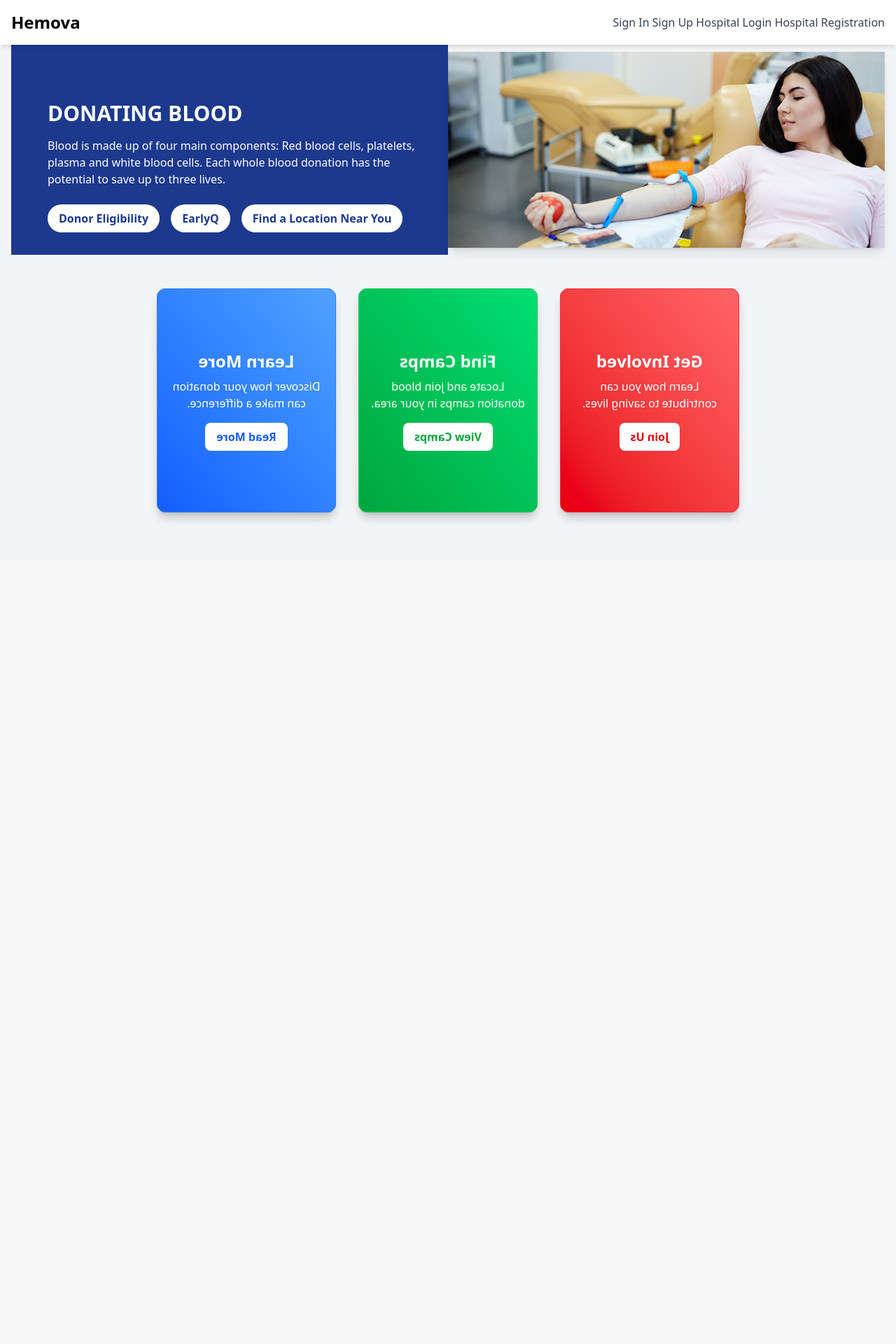
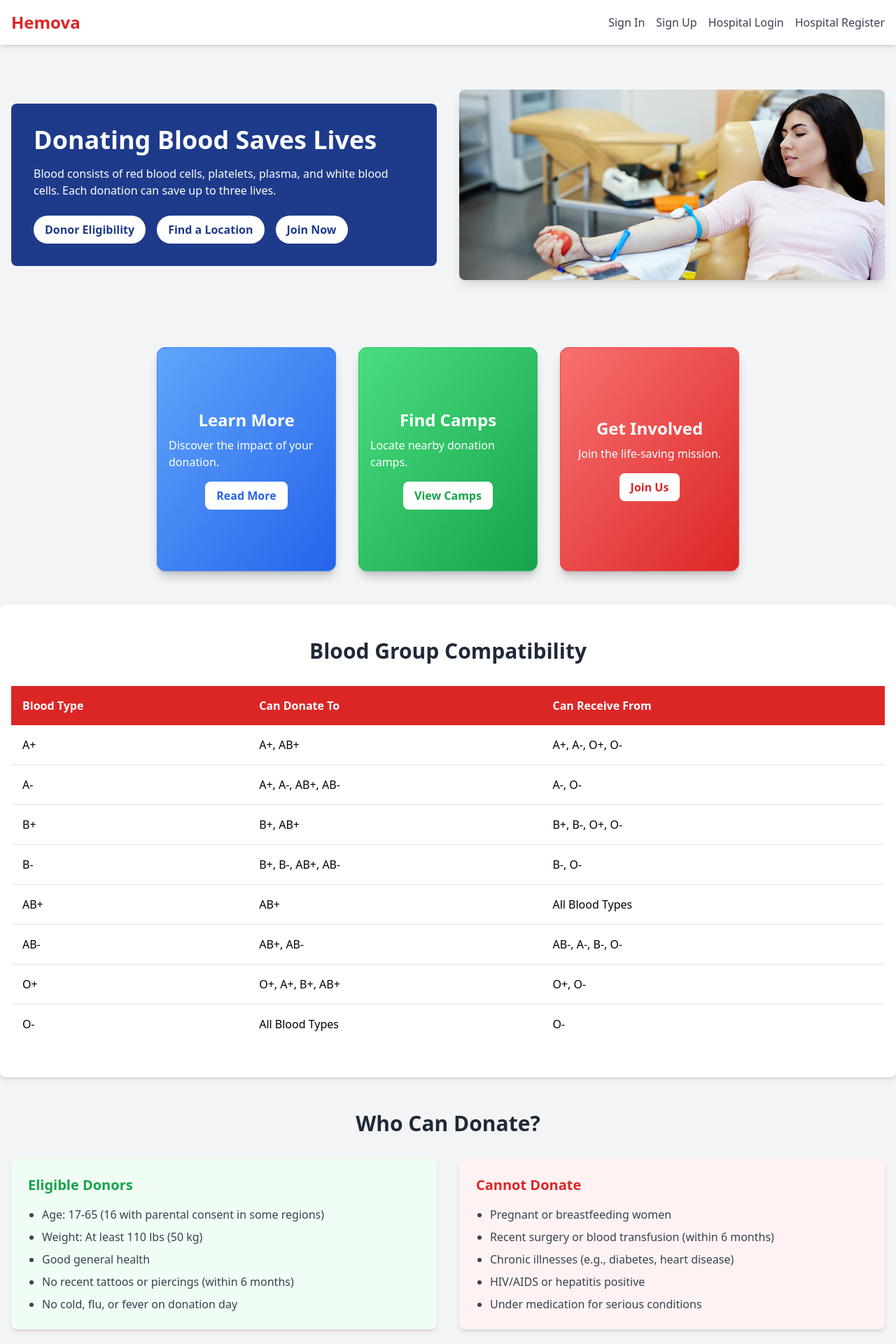
Before and after one commit to sahusateesh8737/Hemova, a PHP site: page / in a window 1280 px wide. Shown: the top 1920 px of the page at 70% size. Before the commit the page ends 746 px from the top, so only its background shows below. Run offline with PHP 8.4, Linux system fonts and the light colour scheme; style sheets or scripts are compiled from the project's sources; some libraries are stand-ins or nearby versions.

Commit message:
major changes in home page

```diff
--- a/index.php
+++ b/index.php
@@ -12,111 +12,224 @@ $isHospitalLoggedIn = isset($_SESSION['hospital_id']);
     <meta charset="UTF-8">
     <meta name="viewport" content="width=device-width, initial-scale=1.0">
     <title>Home - Hemova</title>
-    <link rel="stylesheet" href="./src/output.css">
+    <script src="https://cdn.tailwindcss.com"></script>
+    <link rel="stylesheet" href="https://cdnjs.cloudflare.com/ajax/libs/font-awesome/6.4.0/css/all.min.css">
 </head>
-<body class="font-sans bg-gray-100">
+<body class="font-sans antialiased bg-gray-100">
     <!-- Navigation Bar -->
-    <nav class="bg-white shadow-md fixed top-0 left-0 w-full z-50">
-        <div class="container mx-auto p-4 flex justify-between items-center">
-            <a href="index.php" class="text-2xl font-bold">Hemova</a>
-            <div>
+    <nav class="fixed top-0 left-0 z-50 w-full bg-white shadow-md">
+        <div class="container flex items-center justify-between p-4 mx-auto">
+            <a href="index.php" class="text-2xl font-bold text-red-600">Hemova</a>
+            <div class="flex items-center space-x-4">
                 <?php if ($isLoggedIn): ?>
-                    <a href="profile.php" class="text-gray-700 hover:text-gray-900 mx-2">Profile</a>
-                    <a href="check_blood_availability.php" class="text-gray-700 hover:text-gray-900 mx-2">Check Blood Availability</a>
-                    <a href="view_camps.php" class="text-gray-700 hover:text-gray-900 mx-2">View Camps</a>
-                    <a href="about.php" class="text-gray-700 hover:text-gray-900 mx-2">About</a>
-                    <a href="logout.php" class="bg-red-600 text-white px-4 py-2 rounded hover:bg-red-700">Logout</a>
+                    <a href="profile.php" class="text-gray-700 transition hover:text-red-600">Profile</a>
+                    <a href="check_blood_availability.php" class="text-gray-700 transition hover:text-red-600">Check Blood</a>
+                    <a href="view_camps.php" class="text-gray-700 transition hover:text-red-600">View Camps</a>
+                    <a href="about.php" class="text-gray-700 transition hover:text-red-600">About</a>
+                    <a href="logout.php" class="px-4 py-2 text-white transition bg-red-600 rounded hover:bg-red-700">Logout</a>
                 <?php elseif ($isHospitalLoggedIn): ?>
-                    <a href="managecamps.php" class="text-gray-700 transition duration-300 hover:text-red-600">Manage Camps</a>
-                    <a href="logout.php" class="px-4 py-2 text-white transition duration-300 bg-red-600 rounded hover:bg-red-700">Logout</a>
+                    <a href="managecamps.php" class="text-gray-700 transition hover:text-red-600">Manage Camps</a>
+                    <a href="logout.php" class="px-4 py-2 text-white transition bg-red-600 rounded hover:bg-red-700">Logout</a>
                 <?php else: ?>
-                    <a href="signin.php" class="text-gray-700 transition duration-300 hover:text-red-600">Sign In</a>
-                    <a href="signup.php" class="text-gray-700 transition duration-300 hover:text-red-600">Sign Up</a>
-                    <a href="hospitalLogin.html" class="text-gray-700 transition duration-300 hover:text-red-600">Hospital Login</a>
-                    <a href="hospitalRegister.html" class="text-gray-700 transition duration-300 hover:text-red-600">Hospital Registration</a>
+                    <a href="signin.php" class="text-gray-700 transition hover:text-red-600">Sign In</a>
+                    <a href="signup.php" class="text-gray-700 transition hover:text-red-600">Sign Up</a>
+                    <a href="hospitalLogin.html" class="text-gray-700 transition hover:text-red-600">Hospital Login</a>
+                    <a href="hospitalRegister.html" class="text-gray-700 transition hover:text-red-600">Hospital Register</a>
                 <?php endif; ?>
             </div>
         </div>
     </nav>
 
-    <div class="container mx-auto p-4 mt-12">
-        <div class="grid grid-cols-1 md:grid-cols-2 ">
-
-            <div class="bg-blue-900 text-white p-8 ">
-                <h2 class="text-3xl font-bold mb-4 mt-12 ml-5">DONATING BLOOD</h2>
-                <p class="mb-6 ml-5">Blood is made up of four main components: Red blood cells, platelets, plasma and white blood cells. Each whole blood donation has the potential to save up to three lives.</p>
-                <div class="flex flex-wrap gap-4 ml-5">
-                    <button class="bg-white text-blue-900 py-2 px-4 rounded-full font-semibold">Donor Eligibility</button>
-                    <button class="bg-white text-blue-900 py-2 px-4 rounded-full font-semibold">EarlyQ</button>
-                    <button class="bg-white text-blue-900 py-2 px-4 rounded-full font-semibold">Find a Location Near You</button>
+    <!-- Hero Section -->
+    <section class="container px-4 py-12 mx-auto mt-20">
+        <div class="grid items-center grid-cols-1 gap-8 md:grid-cols-2">
+            <div class="p-8 text-white bg-blue-900 rounded-lg">
+                <h2 class="mb-4 text-3xl font-bold md:text-4xl">Donating Blood Saves Lives</h2>
+                <p class="mb-6">Blood consists of red blood cells, platelets, plasma, and white blood cells. Each donation can save up to three lives.</p>
+                <div class="flex flex-wrap gap-4">
+                    <a href="#eligibility" class="px-4 py-2 font-semibold text-blue-900 transition bg-white rounded-full hover:bg-gray-100">Donor Eligibility</a>
+                    <a href="#locations" class="px-4 py-2 font-semibold text-blue-900 transition bg-white rounded-full hover:bg-gray-100">Find a Location</a>
+                    <a href="#signup" class="px-4 py-2 font-semibold text-blue-900 transition bg-white rounded-full hover:bg-gray-100">Join Now</a>
                 </div>
             </div>
-
-            <div class="flex items-center justify-center">
-                <img src="homeimg.jpg" alt="Blood Donor" class="shadow-lg max-w-full h-auto">
+            <div class="flex justify-center">
+                <img src="homeimg.jpg" alt="Blood Donor" class="h-auto max-w-full rounded-lg shadow-lg">
             </div>
         </div>
-    </div>
-    <div class="flex flex-wrap justify-center gap-8 mt-8">
-        <!-- Flip Card 1 -->
-        <div class="flip-card w-64 h-80 bg-transparent perspective-1000">
-            <div class="flip-card-inner relative w-full h-full text-center transition-transform duration-700 ease-in-out transform-style-preserve-3d hover:rotate-y-180">
-                <!-- Front Side -->
-                <div class="flip-card-front absolute w-full h-full flex flex-col justify-center items-center shadow-lg border border-blue-500 rounded-xl bg-gradient-to-br from-blue-100 to-blue-300">
-                    <div class="text-4xl text-blue-600 mb-4">
-                        <i class="fas fa-hand-holding-heart"></i> <!-- Example FontAwesome Icon -->
+    </section>
+
+    <!-- Flip Cards Section -->
+    <section class="container px-4 py-12 mx-auto">
+        <div class="flex flex-wrap justify-center gap-8">
+            <div class="w-full sm:w-64 h-80 perspective-1000">
+                <div class="relative w-full h-full transition-transform duration-700 ease-in-out transform-style-preserve-3d hover:rotate-y-180">
+                    <div class="absolute flex flex-col items-center justify-center w-full h-full border border-blue-500 shadow-lg bg-gradient-to-br from-blue-100 to-blue-300 rounded-xl backface-hidden">
+                        <i class="mb-4 text-4xl text-blue-600 fas fa-hand-holding-heart"></i>
+                        <p class="text-2xl font-bold text-blue-600">Donate Blood</p>
+                        <p class="px-4 mt-2 text-gray-700">Be a hero by donating blood.</p>
                     </div>
-                    <p class="title text-blue-600 text-2xl font-bold">Donate Blood</p>
-                    <p class="text-gray-700 mt-2 px-4">Be a hero by donating blood and saving lives.</p>
+                    <div class="absolute flex flex-col items-center justify-center w-full h-full border border-blue-500 shadow-lg bg-gradient-to-br from-blue-400 to-blue-600 rounded-xl backface-hidden rotate-y-180">
+                        <p class="text-2xl font-bold text-white">Learn More</p>
+                        <p class="px-4 mt-2 text-white">Discover the impact of your donation.</p>
+                        <button class="px-4 py-2 mt-4 font-semibold text-blue-600 bg-white rounded-lg hover:bg-gray-100">Read More</button>
+                    </div>
                 </div>
-                <!-- Back Side -->
-                <div class="flip-card-back absolute w-full h-full flex flex-col justify-center items-center shadow-lg border border-blue-500 rounded-xl bg-gradient-to-br from-blue-400 to-blue-600 rotate-y-180">
-                    <p class="title text-white text-2xl font-bold">Learn More</p>
-                    <p class="text-white mt-2 px-4">Discover how your donation can make a difference.</p>
-                    <button class="mt-4 bg-white text-blue-600 px-4 py-2 rounded-lg font-semibold hover:bg-gray-100">Read More</button>
+            </div>
+            <div class="w-full sm:w-64 h-80 perspective-1000">
+                <div class="relative w-full h-full transition-transform duration-700 ease-in-out transform-style-preserve-3d hover:rotate-y-180">
+                    <div class="absolute flex flex-col items-center justify-center w-full h-full border border-green-500 shadow-lg bg-gradient-to-br from-green-100 to-green-300 rounded-xl backface-hidden">
+                        <i class="mb-4 text-4xl text-green-600 fas fa-users"></i>
+                        <p class="text-2xl font-bold text-green-600">Join a Camp</p>
+                        <p class="px-4 mt-2 text-gray-700">Participate in local camps.</p>
+                    </div>
+                    <div class="absolute flex flex-col items-center justify-center w-full h-full border border-green-500 shadow-lg bg-gradient-to-br from-green-400 to-green-600 rounded-xl backface-hidden rotate-y-180">
+                        <p class="text-2xl font-bold text-white">Find Camps</p>
+                        <p class="px-4 mt-2 text-white">Locate nearby donation camps.</p>
+                        <button class="px-4 py-2 mt-4 font-semibold text-green-600 bg-white rounded-lg hover:bg-gray-100">View Camps</button>
+                    </div>
+                </div>
+            </div>
+            <div class="w-full sm:w-64 h-80 perspective-1000">
+                <div class="relative w-full h-full transition-transform duration-700 ease-in-out transform-style-preserve-3d hover:rotate-y-180">
+                    <div class="absolute flex flex-col items-center justify-center w-full h-full border border-red-500 shadow-lg bg-gradient-to-br from-red-100 to-red-300 rounded-xl backface-hidden">
+                        <i class="mb-4 text-4xl text-red-600 fas fa-heartbeat"></i>
+                        <p class="text-2xl font-bold text-red-600">Save Lives</p>
+                        <p class="px-4 mt-2 text-gray-700">One donation, three lives saved.</p>
+                    </div>
+                    <div class="absolute flex flex-col items-center justify-center w-full h-full border border-red-500 shadow-lg bg-gradient-to-br from-red-400 to-red-600 rounded-xl backface-hidden rotate-y-180">
+                        <p class="text-2xl font-bold text-white">Get Involved</p>
+                        <p class="px-4 mt-2 text-white">Join the life-saving mission.</p>
+                        <button class="px-4 py-2 mt-4 font-semibold text-red-600 bg-white rounded-lg hover:bg-gray-100">Join Us</button>
+                    </div>
                 </div>
             </div>
         </div>
+    </section>
 
-        <!-- Flip Card 2 -->
-        <div class="flip-card w-64 h-80 bg-transparent perspective-1000">
-            <div class="flip-card-inner relative w-full h-full text-center transition-transform duration-700 ease-in-out transform-style-preserve-3d hover:rotate-y-180">
-                <!-- Front Side -->
-                <div class="flip-card-front absolute w-full h-full flex flex-col justify-center items-center shadow-lg border border-green-500 rounded-xl bg-gradient-to-br from-green-100 to-green-300">
-                    <div class="text-4xl text-green-600 mb-4">
-                        <i class="fas fa-users"></i> <!-- Example FontAwesome Icon -->
-                    </div>
-                    <p class="title text-green-600 text-2xl font-bold">Join a Camp</p>
-                    <p class="text-gray-700 mt-2 px-4">Participate in blood donation camps near you.</p>
-                </div>
-                <!-- Back Side -->
-                <div class="flip-card-back absolute w-full h-full flex flex-col justify-center items-center shadow-lg border border-green-500 rounded-xl bg-gradient-to-br from-green-400 to-green-600 rotate-y-180">
-                    <p class="title text-white text-2xl font-bold">Find Camps</p>
-                    <p class="text-white mt-2 px-4">Locate and join blood donation camps in your area.</p>
-                    <button class="mt-4 bg-white text-green-600 px-4 py-2 rounded-lg font-semibold hover:bg-gray-100">View Camps</button>
-                </div>
+    <!-- Blood Group Compatibility Section -->
+    <section id="eligibility" class="container px-4 py-12 mx-auto bg-white rounded-lg shadow-md">
+        <h2 class="mb-8 text-3xl font-bold text-center text-gray-800">Blood Group Compatibility</h2>
+        <div class="overflow-x-auto">
+            <table class="w-full text-left border-collapse">
+                <thead>
+                    <tr class="text-white bg-red-600">
+                        <th class="p-4">Blood Type</th>
+                        <th class="p-4">Can Donate To</th>
+                        <th class="p-4">Can Receive From</th>
+                    </tr>
+                </thead>
+                <tbody>
+                    <tr class="border-b">
+                        <td class="p-4">A+</td>
+                        <td class="p-4">A+, AB+</td>
+                        <td class="p-4">A+, A-, O+, O-</td>
+                    </tr>
+                    <tr class="border-b">
+                        <td class="p-4">A-</td>
+                        <td class="p-4">A+, A-, AB+, AB-</td>
+                        <td class="p-4">A-, O-</td>
+                    </tr>
+                    <tr class="border-b">
+                        <td class="p-4">B+</td>
+                        <td class="p-4">B+, AB+</td>
+                        <td class="p-4">B+, B-, O+, O-</td>
+                    </tr>
+                    <tr class="border-b">
+                        <td class="p-4">B-</td>
+                        <td class="p-4">B+, B-, AB+, AB-</td>
+                        <td class="p-4">B-, O-</td>
+                    </tr>
+                    <tr class="border-b">
+                        <td class="p-4">AB+</td>
+                        <td class="p-4">AB+</td>
+                        <td class="p-4">All Blood Types</td>
+                    </tr>
+                    <tr class="border-b">
+                        <td class="p-4">AB-</td>
+                        <td class="p-4">AB+, AB-</td>
+                        <td class="p-4">AB-, A-, B-, O-</td>
+                    </tr>
+                    <tr class="border-b">
+                        <td class="p-4">O+</td>
+                        <td class="p-4">O+, A+, B+, AB+</td>
+                        <td class="p-4">O+, O-</td>
+                    </tr>
+                    <tr>
+                        <td class="p-4">O-</td>
+                        <td class="p-4">All Blood Types</td>
+                        <td class="p-4">O-</td>
+                    </tr>
+                </tbody>
+            </table>
+        </div>
+    </section>
+
+    <!-- Eligibility Criteria Section -->
+    <section class="container px-4 py-12 mx-auto">
+        <h2 class="mb-8 text-3xl font-bold text-center text-gray-800">Who Can Donate?</h2>
+        <div class="grid grid-cols-1 gap-8 md:grid-cols-2">
+            <div class="p-6 rounded-lg shadow-md bg-green-50">
+                <h3 class="mb-4 text-xl font-semibold text-green-600">Eligible Donors</h3>
+                <ul class="pl-5 space-y-2 text-gray-700 list-disc">
+                    <li>Age: 17-65 (16 with parental consent in some regions)</li>
+                    <li>Weight: At least 110 lbs (50 kg)</li>
+                    <li>Good general health</li>
+                    <li>No recent tattoos or piercings (within 6 months)</li>
+                    <li>No cold, flu, or fever on donation day</li>
+                </ul>
+            </div>
+            <div class="p-6 rounded-lg shadow-md bg-red-50">
+                <h3 class="mb-4 text-xl font-semibold text-red-600">Cannot Donate</h3>
+                <ul class="pl-5 space-y-2 text-gray-700 list-disc">
+                    <li>Pregnant or breastfeeding women</li>
+                    <li>Recent surgery or blood transfusion (within 6 months)</li>
+                    <li>Chronic illnesses (e.g., diabetes, heart disease)</li>
+                    <li>HIV/AIDS or hepatitis positive</li>
+                    <li>Under medication for serious conditions</li>
+                </ul>
             </div>
         </div>
+    </section>
 
-        <!-- Flip Card 3 -->
-        <div class="flip-card w-64 h-80 bg-transparent perspective-1000">
-            <div class="flip-card-inner relative w-full h-full text-center transition-transform duration-700 ease-in-out transform-style-preserve-3d hover:rotate-y-180">
-                <!-- Front Side -->
-                <div class="flip-card-front absolute w-full h-full flex flex-col justify-center items-center shadow-lg border border-red-500 rounded-xl bg-gradient-to-br from-red-100 to-red-300">
-                    <div class="text-4xl text-red-600 mb-4">
-                        <i class="fas fa-heartbeat"></i> <!-- Example FontAwesome Icon -->
-                    </div>
-                    <p class="title text-red-600 text-2xl font-bold">Save Lives</p>
-                    <p class="text-gray-700 mt-2 px-4">Your blood donation can save up to three lives.</p>
-                </div>
-                <!-- Back Side -->
-                <div class="flip-card-back absolute w-full h-full flex flex-col justify-center items-center shadow-lg border border-red-500 rounded-xl bg-gradient-to-br from-red-400 to-red-600 rotate-y-180">
-                    <p class="title text-white text-2xl font-bold">Get Involved</p>
-                    <p class="text-white mt-2 px-4">Learn how you can contribute to saving lives.</p>
-                    <button class="mt-4 bg-white text-red-600 px-4 py-2 rounded-lg font-semibold hover:bg-gray-100">Join Us</button>
-                </div>
+    <!-- Donation Facts Section -->
+    <section class="container px-4 py-12 mx-auto bg-gray-200">
+        <h2 class="mb-8 text-3xl font-bold text-center text-gray-800">Blood Donation Facts</h2>
+        <div class="grid grid-cols-1 gap-6 sm:grid-cols-3">
+            <div class="p-6 text-center bg-white rounded-lg shadow-md">
+                <i class="mb-4 text-3xl text-red-600 fas fa-tint"></i>
+                <p class="text-lg font-semibold">1 Donation = 3 Lives</p>
+                <p class="text-gray-600">Each donation can help multiple patients.</p>
+            </div>
+            <div class="p-6 text-center bg-white rounded-lg shadow-md">
+                <i class="mb-4 text-3xl text-red-600 fas fa-clock"></i>
+                <p class="text-lg font-semibold">EveryCUL8 Every 8 Weeks</p>
+                <p class="text-gray-600">You can donate every 56 days, up to 6 times a year.</p>
+            </div>
+            <div class="p-6 text-center bg-white rounded-lg shadow-md">
+                <i class="mb-4 text-3xl text-red-600 fas fa-users"></i>
+                <p class="text-lg font-semibold">High Demand</p>
+                <p class="text-gray-600">Someone needs blood every 2 seconds.</p>
             </div>
         </div>
-    </div>
+    </section>
+
+    <!-- Call to Action -->
+    <section id="signup" class="container px-4 py-12 mx-auto text-center">
+        <h2 class="mb-4 text-3xl font-bold text-gray-800">Ready to Make a Difference?</h2>
+        <p class="mb-6 text-gray-600">Join our community of donors and help save lives today!</p>
+        <a href="signup.php" class="px-6 py-3 font-semibold text-white transition bg-red-600 rounded-full hover:bg-red-700">Sign Up Now</a>
+    </section>
+
+    <!-- Footer -->
+    <footer class="py-6 text-white bg-gray-800">
+        <div class="container px-4 mx-auto text-center">
+            <p>&copy; 2025 Hemova. All rights reserved.</p>
+            <div class="flex justify-center mt-4 space-x-4">
+                <a href="#" class="hover:text-red-600"><i class="fab fa-facebook-f"></i></a>
+                <a href="#" class="hover:text-red-600"><i class="fab fa-twitter"></i></a>
+                <a href="#" class="hover:text-red-600"><i class="fab fa-instagram"></i></a>
+            </div>
+        </div>
+    </footer>
 </body>
 </html>
```
